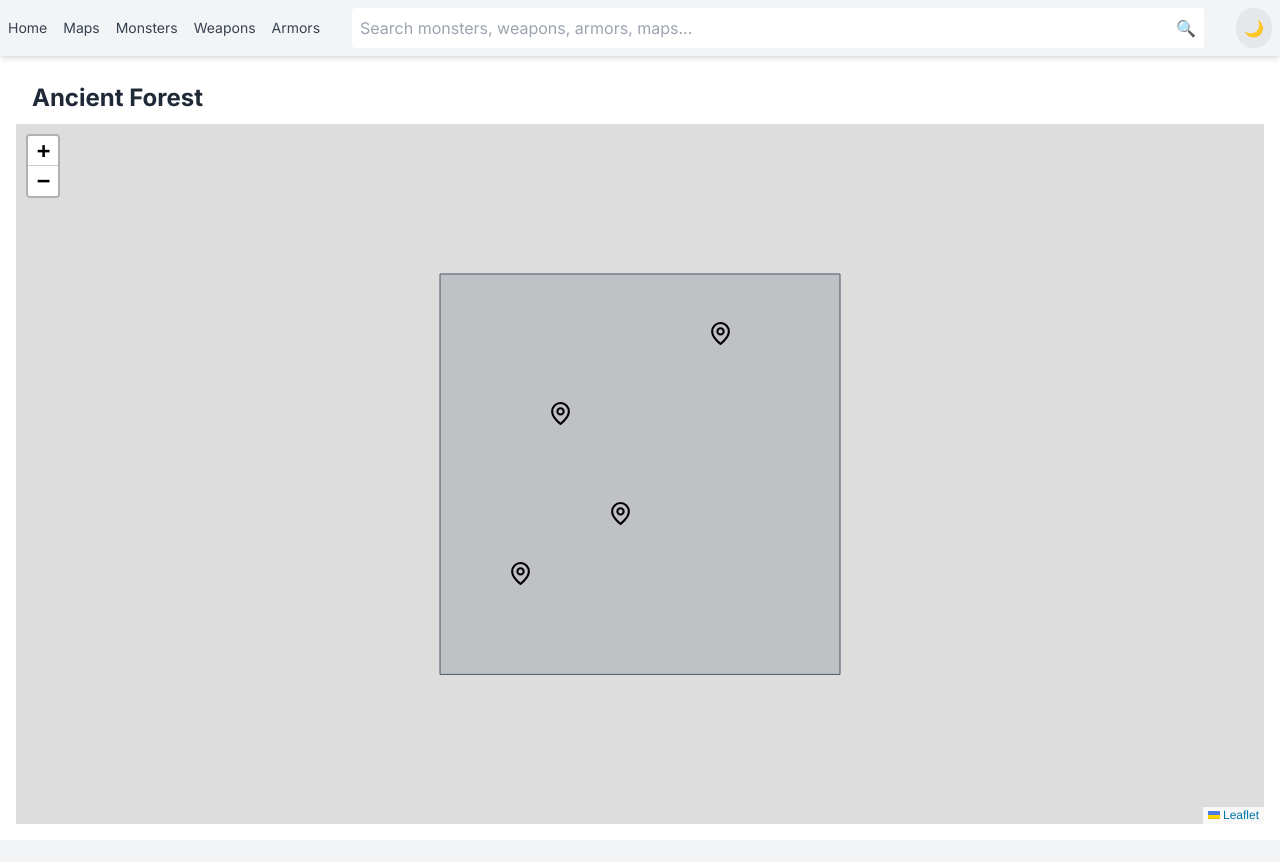
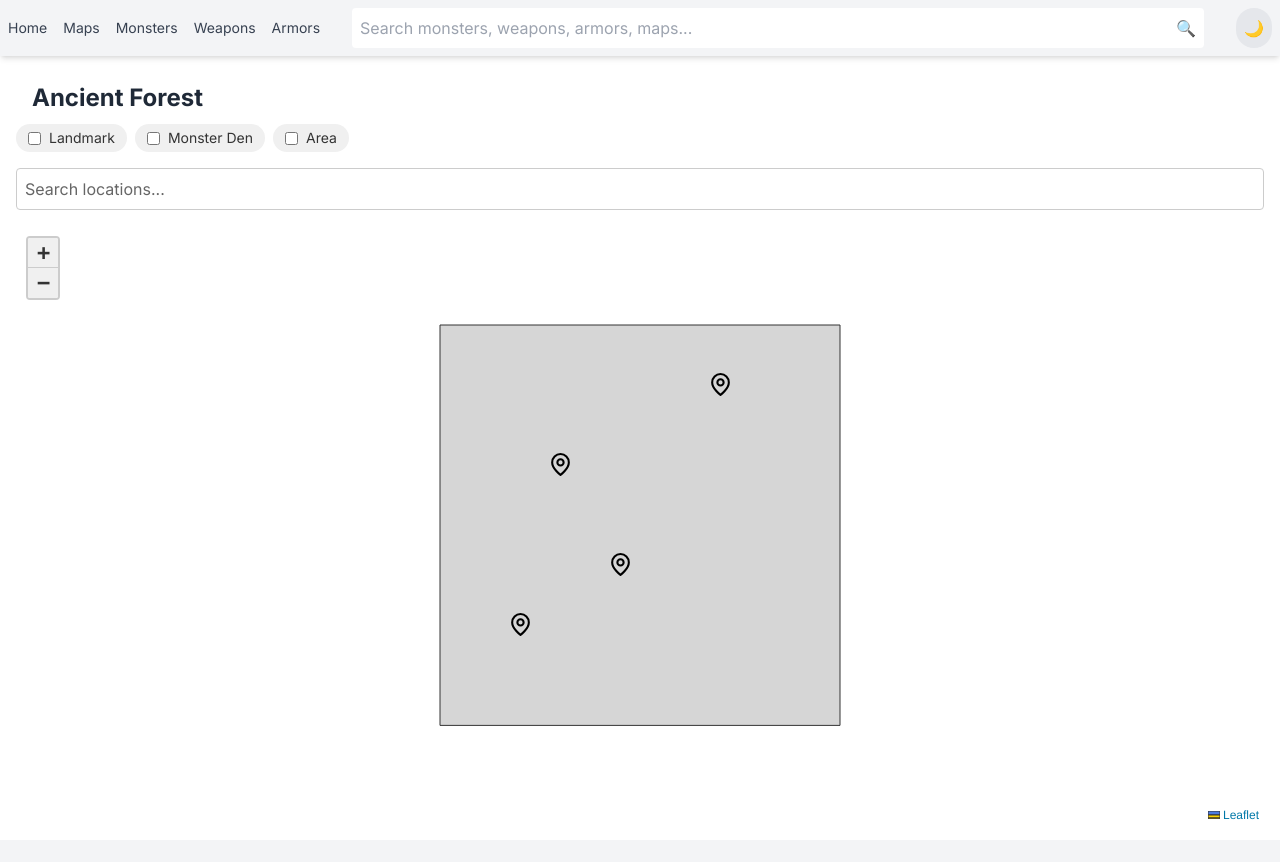
Before and after one commit to askleon/monster-hunter-wilds-wiki, a Next.js app: page /maps/ancient-forest in a window 1280 px wide. Shown: the top 862 px of the page. Built offline with nearby package versions, Linux system fonts and the light colour scheme.

Commit message:
updated maps

```diff
--- /dev/null
+++ b/app/components/MapFilter.module.css
@@ -0,0 +1,33 @@
+.filterContainer {
+  @apply flex flex-wrap gap-2 mb-4;
+}
+
+.filterLabel {
+  @apply flex items-center cursor-pointer text-sm px-3 py-1 rounded-full transition-colors;
+  background-color: var(--bg-secondary);
+  color: var(--text-primary);
+}
+
+.filterLabel:hover {
+  @apply bg-opacity-80;
+}
+
+.filterCheckbox {
+  @apply mr-2 cursor-pointer;
+}
+
+.filterCheckbox:checked + .filterLabel {
+  @apply text-white;
+  background-color: var(--text-primary);
+}
+
+/* Dark mode adjustments */
+:global(.dark) .filterLabel {
+  background-color: var(--bg-secondary);
+  color: var(--text-primary);
+}
+
+:global(.dark) .filterCheckbox:checked + .filterLabel {
+  background-color: var(--text-primary);
+  color: var(--bg-primary);
+}
--- /dev/null
+++ b/app/components/MapFilter.tsx
@@ -0,0 +1,58 @@
+'use client';
+
+import React, { useEffect, useState, useRef } from 'react';
+import { PointOfInterest } from '@/lib/maps';
+import styles from './MapFilter.module.css';
+import { MapViewProps } from './MapView';
+
+interface MapFilterProps {
+  mapData: MapViewProps;
+  onFilter: (filteredPOIs: PointOfInterest[]) => void;
+}
+
+const MapFilter: React.FC<MapFilterProps> = ({ mapData, onFilter }) => {
+  const [selectedTypes, setSelectedTypes] = useState<string[]>([]);
+
+  const types = Array.from(new Set(mapData.pointsOfInterest.map(poi => poi.type)));
+
+  const filterStateRef = useRef(selectedTypes);
+
+  useEffect(() => {
+    filterStateRef.current = selectedTypes;
+  }, [selectedTypes]);
+
+  useEffect(() => {
+    const timeoutId = setTimeout(() => {
+      const filteredPOIs = mapData.pointsOfInterest.filter(poi =>
+        selectedTypes.length === 0 || selectedTypes.includes(poi.type)
+      );
+      onFilter(filteredPOIs);
+    }, 300); // Debounce for 300ms
+
+    return () => clearTimeout(timeoutId);
+  }, [selectedTypes, mapData, onFilter]);
+
+  const handleTypeToggle = (type: string) => {
+    setSelectedTypes(prev =>
+      prev.includes(type) ? prev.filter(t => t !== type) : [...prev, type]
+    );
+  };
+
+  return (
+    <div className={styles.filterContainer}>
+      {types.map(type => (
+        <label key={type} className={styles.filterLabel}>
+          <input
+            type="checkbox"
+            checked={selectedTypes.includes(type)}
+            onChange={() => handleTypeToggle(type)}
+            className={styles.filterCheckbox}
+          />
+          {type}
+        </label>
+      ))}
+    </div>
+  );
+};
+
+export default MapFilter;
--- /dev/null
+++ b/app/components/MapSearch.module.css
@@ -0,0 +1,37 @@
+.searchContainer {
+  width: 100%;
+  margin-bottom: 1rem;
+}
+
+.searchInput {
+  width: 100%;
+  padding: 0.5rem;
+  font-size: 1rem;
+  border: 1px solid var(--border-color);
+  border-radius: 4px;
+  background-color: var(--bg-primary);
+  color: var(--text-primary);
+}
+
+.searchInput::placeholder {
+  color: var(--text-secondary);
+}
+
+.searchInput:focus {
+  outline: none;
+  border-color: var(--text-primary);
+}
+
+.searchButton {
+  padding: 0.5rem 1rem;
+  font-size: 1rem;
+  background-color: #0070f3;
+  color: white;
+  border: none;
+  border-radius: 0 4px 4px 0;
+  cursor: pointer;
+}
+
+.searchButton:hover {
+  background-color: #0051bb;
+}
--- /dev/null
+++ b/app/components/MapSearch.tsx
@@ -0,0 +1,43 @@
+'use client';
+
+import React, { useState, useEffect } from 'react';
+import { PointOfInterest } from '@/lib/maps';
+import styles from './MapSearch.module.css';
+import { MapViewProps } from './MapView';
+
+interface MapSearchProps {
+  mapData: MapViewProps;
+  onSearch: (searchResults: PointOfInterest[]) => void;
+}
+
+const MapSearch: React.FC<MapSearchProps> = ({ mapData, onSearch }) => {
+  const [searchTerm, setSearchTerm] = useState('');
+
+  useEffect(() => {
+    const results = searchTerm.trim() === ''
+      ? mapData.pointsOfInterest
+      : mapData.pointsOfInterest.filter((poi) =>
+          poi.name.toLowerCase().includes(searchTerm.toLowerCase())
+        );
+
+    onSearch(results);
+  }, [searchTerm, mapData, onSearch]);
+
+  const handleSearchChange = (e: React.ChangeEvent<HTMLInputElement>) => {
+    setSearchTerm(e.target.value);
+  };
+
+  return (
+    <div className={styles.searchContainer}>
+      <input
+        type="text"
+        value={searchTerm}
+        onChange={handleSearchChange}
+        placeholder="Search locations..."
+        className={styles.searchInput}
+      />
+    </div>
+  );
+};
+
+export default MapSearch;
--- a/app/components/MapView.module.css
+++ b/app/components/MapView.module.css
@@ -7,3 +7,46 @@
     height: 100%;
     width: 100%;
   }
+
+.popupContent {
+  padding: 0.5rem;
+}
+
+.popupTitle {
+  font-size: 1.125rem;
+  font-weight: 600;
+  margin-bottom: 0.25rem;
+  color: var(--text-primary);
+}
+
+.popupType {
+  font-size: 0.875rem;
+  color: var(--text-secondary);
+  margin-bottom: 0.5rem;
+}
+
+.popupDescription {
+  font-size: 0.875rem;
+  color: var(--text-primary);
+}
+
+.leafletContainer :global(.leaflet-popup-content-wrapper),
+.leafletContainer :global(.leaflet-popup-tip) {
+  background-color: var(--bg-primary);
+  color: var(--text-primary);
+}
+
+.leafletContainer {
+  background-color: var(--bg-primary);
+}
+
+.leafletContainer :global(.leaflet-control-zoom-in),
+.leafletContainer :global(.leaflet-control-zoom-out) {
+  background-color: var(--bg-secondary) !important;
+  color: var(--text-primary) !important;
+}
+
+.leafletContainer :global(.leaflet-control-zoom-in:hover),
+.leafletContainer :global(.leaflet-control-zoom-out:hover) {
+  background-color: var(--bg-primary) !important;
+}
--- a/app/components/MapView.tsx
+++ b/app/components/MapView.tsx
@@ -1,10 +1,10 @@
 "use client"
 
-import React from 'react'
-import { MapContainer, Rectangle, Marker, Popup } from 'react-leaflet'
+import React, { useEffect } from 'react'
+import { MapContainer, Rectangle, Marker, Popup, useMap } from 'react-leaflet'
 import { CRS, LatLngBounds, LatLng, Icon } from 'leaflet'
 import 'leaflet/dist/leaflet.css'
-import { MapViewProps } from '@/lib/maps';
+import { PointOfInterest } from '@/lib/maps';
 import styles from './MapView.module.css';
 
 const customIcon = new Icon({
@@ -14,20 +14,59 @@ const customIcon = new Icon({
   popupAnchor: [1, -34],
 });
 
+function MapTheme() {
+  const map = useMap();
+
+  useEffect(() => {
+    const root = document.documentElement;
+    const bgColor = getComputedStyle(root).getPropertyValue('--bg-primary').trim();
+    const textColor = getComputedStyle(root).getPropertyValue('--text-primary').trim();
+
+    map.getContainer().style.backgroundColor = bgColor;
+    const tiles = document.querySelectorAll('.leaflet-tile') as NodeListOf<HTMLElement>;
+    tiles.forEach(tile => {
+      tile.style.filter = `
+        brightness(${bgColor === '#111827' ? '0.8' : '1'})
+        contrast(${bgColor === '#111827' ? '1.2' : '1'})
+      `;
+    });
+
+    const svgElements = map.getContainer().querySelectorAll('svg') as NodeListOf<SVGElement>;
+    svgElements.forEach(svg => {
+      svg.style.stroke = textColor;
+    });
+  }, [map]);
+
+  return null;
+}
+
+export interface MapViewProps {
+  id: string;
+  name: string;
+  description: string;
+  thumbnail: string;
+  imageUrl: string;
+  pointsOfInterest: PointOfInterest[];
+}
+
 export default function MapView({ mapData }: { mapData: MapViewProps }) {
-  const bounds = new LatLngBounds([0, 0], [100, 100]);
+  const bounds = new LatLngBounds(
+    [0, 0],
+    [100, 100]
+  );
 
   return (
-    <div className={styles.mapWrapper}>
+    <div className={`${styles.mapWrapper} ${styles.leafletContainer}`}>
       <MapContainer
         bounds={bounds}
         style={{ height: "100%", width: "100%" }}
         crs={CRS.Simple}
-        minZoom={-3}
-        maxZoom={3}
+        minZoom={-5}  // Changed from -3
+        maxZoom={5}   // Changed from 3
         className={styles.mapContainer}
       >
-        <Rectangle bounds={bounds} pathOptions={{ color: '#4a5568', weight: 1 }} />
+        <MapTheme />
+        <Rectangle bounds={bounds} pathOptions={{ color: 'var(--text-primary)', weight: 1 }} />
         {mapData.pointsOfInterest?.map((poi) => (
           <Marker
             key={poi.id}
@@ -35,10 +74,10 @@ export default function MapView({ mapData }: { mapData: MapViewProps }) {
             icon={customIcon}
           >
             <Popup>
-              <div className="p-2">
-                <h3 className="text-lg font-semibold mb-1">{poi.name}</h3>
-                <p className="text-sm text-gray-600 mb-2">Type: {poi.type}</p>
-                <p className="text-sm">{poi.description}</p>
+              <div className={styles.popupContent}>
+                <h3 className={styles.popupTitle}>{poi.name}</h3>
+                <p className={styles.popupType}>Type: {poi.type}</p>
+                <p className={styles.popupDescription}>{poi.description}</p>
               </div>
             </Popup>
           </Marker>
--- a/app/maps/[id]/page.tsx
+++ b/app/maps/[id]/page.tsx
@@ -1,20 +1,47 @@
+'use client';
+
 import { getMapById } from '@/lib/maps';
 import MapView from '@/app/components/MapView';
+import MapFilter from '@/app/components/MapFilter';
+import MapSearch from '@/app/components/MapSearch';
 import styles from './page.module.css';
+import { useState, useCallback } from 'react';
+import { PointOfInterest } from '@/lib/maps';
 
-export default async function MapPage({ params }: { params: { id: string } }) {
+export default function MapPage({ params }: { params: { id: string } }) {
   const mapId = params.id;
-  const mapData = await getMapById(mapId);
+  const mapData = getMapById(mapId);
+  const [filteredPOIs, setFilteredPOIs] = useState<PointOfInterest[]>(mapData?.pointsOfInterest || []);
+  const [searchResults, setSearchResults] = useState<PointOfInterest[] | null>(null);
 
   if (!mapData) {
     return <div>Map not found</div>;
   }
 
+  const handleFilter = useCallback((filteredPOIs: PointOfInterest[]) => {
+    setFilteredPOIs(filteredPOIs);
+    setSearchResults(null); // Clear search results when filtering
+  }, []);
+
+  const handleSearch = useCallback((results: PointOfInterest[]) => {
+    setSearchResults(results);
+    setFilteredPOIs(mapData.pointsOfInterest); // Reset filter when searching
+  }, [mapData.pointsOfInterest]);
+
+  const displayData = {
+    ...mapData,
+    pointsOfInterest: searchResults || filteredPOIs
+  };
+
   return (
     <main className={styles.mainContent}>
       <h1 className={styles.mapTitle}>{mapData.name}</h1>
+      <div className={styles.mapControls}>
+        <MapFilter mapData={mapData} onFilter={handleFilter} />
+        <MapSearch mapData={mapData} onSearch={handleSearch} />
+      </div>
       <div className={styles.mapContainer}>
-        <MapView mapData={mapData} />
+        <MapView mapData={displayData} />
       </div>
     </main>
   );
```
Also changed, not shown: lib/maps.ts (+2 -8 lines).
